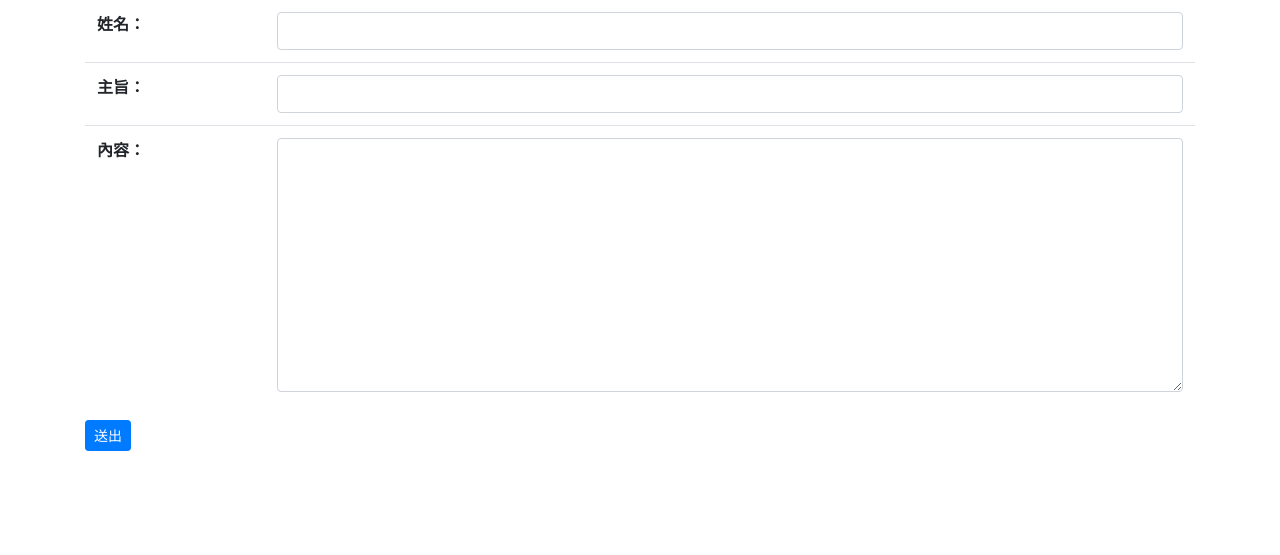
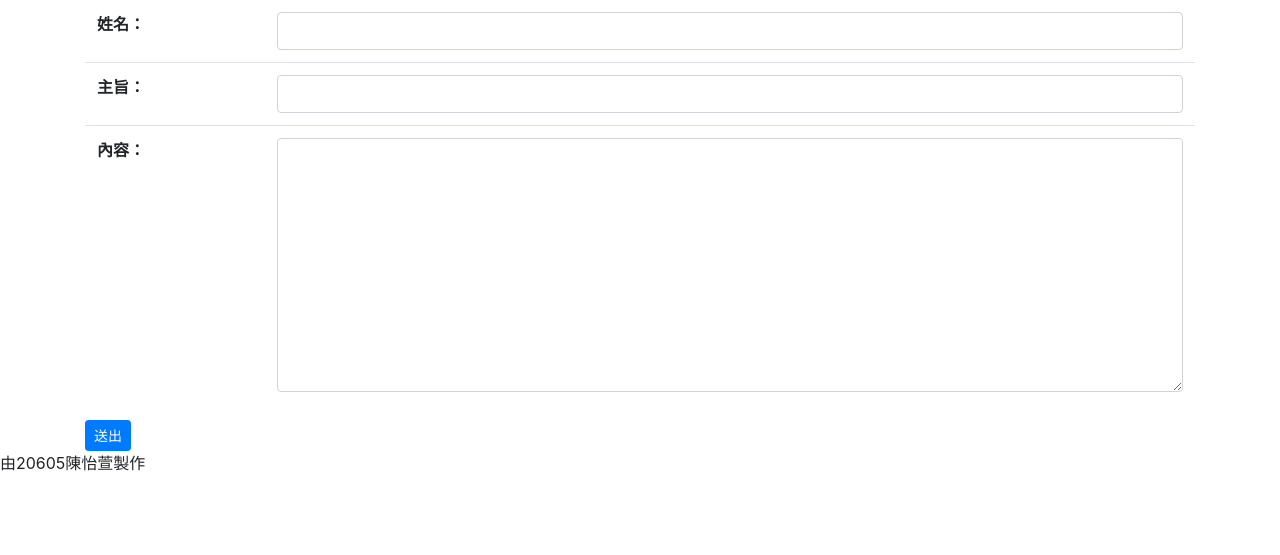
Before and after one commit to celine195/guestbook, a Django app: page /message/create/ in a window 1280 px wide. Shown: the part 57-612 px from the top of the page. Run offline with Django 5.2, Linux system fonts and the light colour scheme; some libraries are stand-ins or nearby versions.

Commit message:
加上名字

```diff
--- a/guestbook/web/templates/base.html
+++ b/guestbook/web/templates/base.html
@@ -20,5 +20,6 @@
     <script src="https://code.jquery.com/jquery-3.3.1.slim.min.js" integrity="sha384-q8i/X+965DzO0rT7abK41JStQIAqVgRVzpbzo5smXKp4YfRvH+8abtTE1Pi6jizo" crossorigin="anonymous"></script>
     <script src="https://cdnjs.cloudflare.com/ajax/libs/popper.js/1.14.3/umd/popper.min.js" integrity="sha384-ZMP7rVo3mIykV+2+9J3UJ46jBk0WLaUAdn689aCwoqbBJiSnjAK/l8WvCWPIPm49" crossorigin="anonymous"></script>
     <script src="https://stackpath.bootstrapcdn.com/bootstrap/4.1.1/js/bootstrap.min.js" integrity="sha384-smHYKdLADwkXOn1EmN1qk/HfnUcbVRZyYmZ4qpPea6sjB/pTJ0euyQp0Mk8ck+5T" crossorigin="anonymous"></script>
+    <div>由20605陳怡萱製作</div>
   </body>
 </html>
```
Also changed, not shown: guestbook/db.sqlite3.
